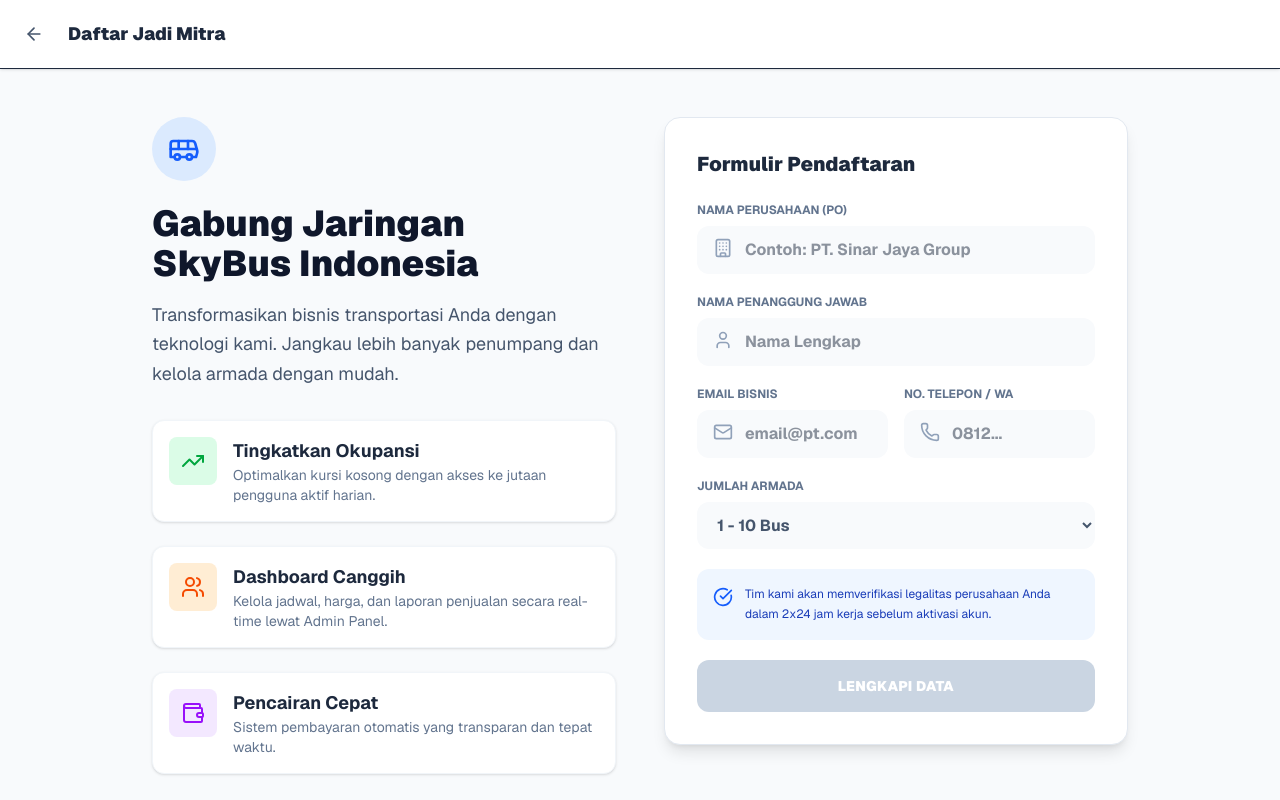
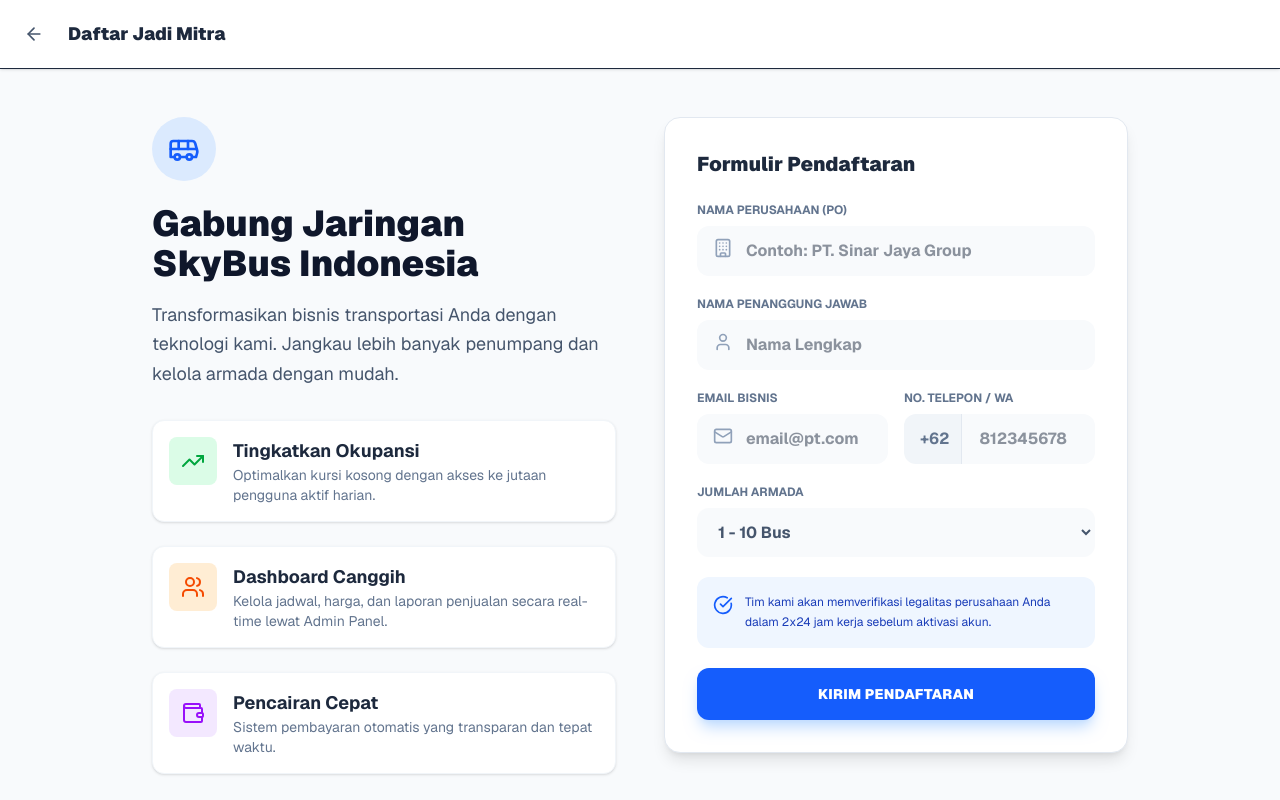
Before and after one commit to doaesque/skybus, a Next.js app: page /mitra/register in a window 1280 px wide. Shown: the top 800 px of the page. Built offline with nearby package versions, Linux system fonts and the light colour scheme.

Commit message:
feat(mitra): replace alerts with inline error states and custom success modal

```diff
--- a/src/app/mitra/register/page.tsx
+++ b/src/app/mitra/register/page.tsx
@@ -1,7 +1,7 @@
 "use client";
 
 import React, { useState } from 'react';
-import { ArrowLeft, Bus, Building, User, Mail, Phone, CheckCircle, TrendingUp, Users, Wallet } from 'lucide-react';
+import { ArrowLeft, Bus, Building, User, Mail, CheckCircle, TrendingUp, Users, Wallet, AlertCircle, X } from 'lucide-react';
 import Link from 'next/link';
 
 export default function MitraRegisterPage() {
@@ -13,16 +13,86 @@
     fleetSize: '1 - 10 Bus'
   });
 
+  const [isLoading, setIsLoading] = useState(false);
+  const [error, setError] = useState("");
+  const [errorFields, setErrorFields] = useState<string[]>([]);
+  const [showSuccessModal, setShowSuccessModal] = useState(false); // State untuk Popup Sukses
+
   const handleChange = (e: React.ChangeEvent<HTMLInputElement | HTMLSelectElement>) => {
     setFormData({ ...formData, [e.target.name]: e.target.value });
+    if (error) setError("");
+    if (errorFields.includes(e.target.name)) {
+        setErrorFields(errorFields.filter(field => field !== e.target.name));
+    }
   };
 
-  const isFormValid = formData.poName && formData.picName && formData.email && formData.phone;
+  const isEmailValid = (email: string) => /\S+@\S+\.\S+/.test(email);
+  const isPhoneValid = (phone: string) => phone.length >= 9;
+
+  const handleSubmit = () => {
+    const newErrorFields: string[] = [];
+    if (!formData.poName) newErrorFields.push('poName');
+    if (!formData.picName) newErrorFields.push('picName');
+    if (!formData.email || !isEmailValid(formData.email)) newErrorFields.push('email');
+    if (!formData.phone || !isPhoneValid(formData.phone)) newErrorFields.push('phone');
+
+    if (newErrorFields.length > 0) {
+        setErrorFields(newErrorFields);
+        setError("Mohon lengkapi formulir dengan data yang valid.");
+        return;
+    }
+
+    setIsLoading(true);
+    setTimeout(() => {
+        setIsLoading(false);
+        // Tampilkan Popup Sukses
+        setShowSuccessModal(true);
+    }, 1500);
+  };
+
+  const handleCloseModal = () => {
+      setShowSuccessModal(false);
+      // Reset Form setelah sukses dan ditutup
+      setFormData({ poName: '', picName: '', email: '', phone: '', fleetSize: '1 - 10 Bus' });
+      setErrorFields([]);
+  };
+
+  const getBorderColor = (fieldName: string) => {
+      return errorFields.includes(fieldName)
+        ? "border-red-500 focus:ring-red-500"
+        : "border-transparent focus:ring-blue-500";
+  };
 
   return (
-    <div className="min-h-screen bg-slate-50 dark:bg-slate-950 font-sans pb-20 text-slate-800 dark:text-slate-100 transition-colors">
+    <div className="min-h-screen bg-slate-50 dark:bg-slate-950 font-sans pb-20 text-slate-800 dark:text-slate-100 transition-colors relative">
 
-      {/* Header */}
+      {/* --- POPUP MODAL SUKSES --- */}
+      {showSuccessModal && (
+        <div className="fixed inset-0 z-50 flex items-center justify-center p-4 bg-slate-900/60 backdrop-blur-sm animate-in fade-in duration-200">
+            <div className="bg-white dark:bg-slate-900 w-full max-w-sm rounded-3xl shadow-2xl p-6 relative animate-in zoom-in-95 duration-200 border border-slate-100 dark:border-slate-800">
+                <button onClick={handleCloseModal} className="absolute top-4 right-4 text-slate-400 hover:text-slate-600 dark:hover:text-slate-200 transition">
+                    <X className="w-5 h-5" />
+                </button>
+
+                <div className="text-center">
+                    <div className="w-16 h-16 bg-green-100 dark:bg-green-900/30 rounded-full flex items-center justify-center mx-auto mb-4 text-green-600 dark:text-green-400">
+                        <CheckCircle className="w-8 h-8" />
+                    </div>
+                    <h3 className="text-xl font-black text-slate-900 dark:text-white mb-2">Pendaftaran Terkirim!</h3>
+                    <p className="text-slate-500 dark:text-slate-400 text-sm mb-6 leading-relaxed">
+                        Terima kasih telah mendaftar. Tim kemitraan SkyBus akan menghubungi Anda melalui WhatsApp/Email dalam waktu 1x24 jam.
+                    </p>
+                    <button
+                        onClick={handleCloseModal}
+                        className="w-full bg-slate-900 dark:bg-white text-white dark:text-slate-900 py-3 rounded-xl font-bold text-sm hover:bg-black dark:hover:bg-slate-200 transition shadow-lg"
+                    >
+                        Kembali ke Halaman
+                    </button>
+                </div>
+            </div>
+        </div>
+      )}
+
       <div className="bg-white dark:bg-slate-900 p-4 shadow-sm sticky top-0 z-40 flex items-center gap-4 border-b dark:border-slate-800">
         <Link href="/" className="p-2 hover:bg-slate-100 dark:hover:bg-slate-800 rounded-full transition">
             <ArrowLeft className="w-5 h-5 text-slate-600 dark:text-slate-400" />
@@ -32,7 +102,6 @@
 
       <div className="max-w-5xl mx-auto px-6 py-12 grid lg:grid-cols-2 gap-12">
 
-        {/* Kolom Kiri: Value Proposition (Keuntungan) */}
         <div className="space-y-8">
             <div>
                 <div className="inline-block p-4 bg-blue-100 dark:bg-blue-900/30 rounded-full mb-4 text-blue-600 dark:text-blue-400">
@@ -69,23 +138,43 @@
             </div>
         </div>
 
-        {/* Kolom Kanan: Form Pendaftaran */}
         <div className="bg-white dark:bg-slate-900 p-8 rounded-2xl shadow-lg border border-slate-200 dark:border-slate-800 h-fit">
             <h3 className="text-xl font-black mb-6">Formulir Pendaftaran</h3>
+
+            {error && (
+                <div className="bg-red-50 dark:bg-red-900/20 text-red-600 dark:text-red-400 p-4 rounded-xl flex items-center gap-3 text-sm font-bold animate-pulse mb-6 shadow-sm border border-red-100 dark:border-red-900/30">
+                    <AlertCircle className="w-5 h-5 flex-shrink-0" /> {error}
+                </div>
+            )}
+
             <form className="space-y-5">
                 <div>
                     <label className="block text-xs font-bold uppercase text-slate-500 dark:text-slate-400 mb-2">Nama Perusahaan (PO)</label>
                     <div className="relative">
-                        <Building className="absolute left-4 top-3 w-5 h-5 text-slate-400" />
-                        <input name="poName" onChange={handleChange} type="text" placeholder="Contoh: PT. Sinar Jaya Group" className="w-full pl-12 pr-4 py-3 bg-slate-50 dark:bg-slate-800 rounded-xl font-bold focus:outline-none focus:ring-2 focus:ring-blue-500 transition" />
+                        <Building className={`absolute left-4 top-3 w-5 h-5 ${errorFields.includes('poName') ? 'text-red-500' : 'text-slate-400'}`} />
+                        <input
+                            name="poName"
+                            value={formData.poName}
+                            onChange={handleChange}
+                            type="text"
+                            placeholder="Contoh: PT. Sinar Jaya Group"
+                            className={`w-full pl-12 pr-4 py-3 bg-slate-50 dark:bg-slate-800 rounded-xl font-bold focus:outline-none focus:ring-2 transition text-slate-800 dark:text-white border ${getBorderColor('poName')}`}
+                        />
                     </div>
                 </div>
 
                 <div>
                     <label className="block text-xs font-bold uppercase text-slate-500 dark:text-slate-400 mb-2">Nama Penanggung Jawab</label>
                     <div className="relative">
-                        <User className="absolute left-4 top-3 w-5 h-5 text-slate-400" />
-                        <input name="picName" onChange={handleChange} type="text" placeholder="Nama Lengkap" className="w-full pl-12 pr-4 py-3 bg-slate-50 dark:bg-slate-800 rounded-xl font-bold focus:outline-none focus:ring-2 focus:ring-blue-500 transition" />
+                        <User className={`absolute left-4 top-3 w-5 h-5 ${errorFields.includes('picName') ? 'text-red-500' : 'text-slate-400'}`} />
+                        <input
+                            name="picName"
+                            value={formData.picName}
+                            onChange={handleChange}
+                            type="text"
+                            placeholder="Nama Lengkap"
+                            className={`w-full pl-12 pr-4 py-3 bg-slate-50 dark:bg-slate-800 rounded-xl font-bold focus:outline-none focus:ring-2 transition text-slate-800 dark:text-white border ${getBorderColor('picName')}`}
+                        />
                     </div>
                 </div>
 
@@ -93,22 +182,38 @@
                     <div>
                         <label className="block text-xs font-bold uppercase text-slate-500 dark:text-slate-400 mb-2">Email Bisnis</label>
                         <div className="relative">
-                            <Mail className="absolute left-4 top-3 w-5 h-5 text-slate-400" />
-                            <input name="email" onChange={handleChange} type="email" placeholder="email@pt.com" className="w-full pl-12 pr-4 py-3 bg-slate-50 dark:bg-slate-800 rounded-xl font-bold focus:outline-none focus:ring-2 focus:ring-blue-500 transition" />
+                            <Mail className={`absolute left-4 top-3 w-5 h-5 ${errorFields.includes('email') ? 'text-red-500' : 'text-slate-400'}`} />
+                            <input
+                                name="email"
+                                value={formData.email}
+                                onChange={handleChange}
+                                type="email"
+                                placeholder="email@pt.com"
+                                className={`w-full pl-12 pr-4 py-3 bg-slate-50 dark:bg-slate-800 rounded-xl font-bold focus:outline-none focus:ring-2 transition text-slate-800 dark:text-white border ${getBorderColor('email')}`}
+                            />
                         </div>
                     </div>
                     <div>
                         <label className="block text-xs font-bold uppercase text-slate-500 dark:text-slate-400 mb-2">No. Telepon / WA</label>
-                        <div className="relative">
-                            <Phone className="absolute left-4 top-3 w-5 h-5 text-slate-400" />
-                            <input name="phone" onChange={handleChange} type="tel" placeholder="0812..." className="w-full pl-12 pr-4 py-3 bg-slate-50 dark:bg-slate-800 rounded-xl font-bold focus:outline-none focus:ring-2 focus:ring-blue-500 transition" />
+                        <div className="relative flex">
+                            <div className="pl-4 pr-3 py-3 bg-slate-100 dark:bg-slate-800 rounded-l-xl font-bold text-slate-500 border-r border-slate-200 dark:border-slate-700 flex items-center">
+                                +62
+                            </div>
+                            <input
+                                name="phone"
+                                value={formData.phone}
+                                onChange={handleChange}
+                                type="tel"
+                                placeholder="812345678"
+                                className={`w-full pl-4 pr-4 py-3 bg-slate-50 dark:bg-slate-800 rounded-r-xl font-bold focus:outline-none focus:ring-2 transition text-slate-800 dark:text-white border ${getBorderColor('phone')}`}
+                            />
                         </div>
                     </div>
                 </div>
 
                 <div>
                     <label className="block text-xs font-bold uppercase text-slate-500 dark:text-slate-400 mb-2">Jumlah Armada</label>
-                    <select name="fleetSize" onChange={handleChange} className="w-full px-4 py-3 bg-slate-50 dark:bg-slate-800 rounded-xl font-bold focus:outline-none focus:ring-2 focus:ring-blue-500 transition text-slate-600 dark:text-slate-300">
+                    <select name="fleetSize" value={formData.fleetSize} onChange={handleChange} className="w-full px-4 py-3 bg-slate-50 dark:bg-slate-800 rounded-xl font-bold focus:outline-none focus:ring-2 focus:ring-blue-500 transition text-slate-600 dark:text-slate-300 border border-transparent">
                         <option>1 - 10 Bus</option>
                         <option>11 - 50 Bus</option>
                         <option>50+ Bus</option>
@@ -124,11 +229,11 @@
 
                 <button
                     type="button"
-                    disabled={!isFormValid}
-                    onClick={(e) => e.preventDefault()}
-                    className="w-full bg-blue-600 hover:bg-blue-700 text-white py-4 rounded-xl font-black text-sm uppercase tracking-wide transition shadow-lg shadow-blue-200 dark:shadow-none disabled:bg-slate-300 disabled:cursor-not-allowed disabled:shadow-none dark:disabled:bg-slate-800 dark:disabled:text-slate-500"
+                    onClick={handleSubmit}
+                    disabled={isLoading}
+                    className="w-full bg-blue-600 hover:bg-blue-700 text-white py-4 rounded-xl font-black text-sm uppercase tracking-wide transition shadow-lg shadow-blue-200 dark:shadow-none flex justify-center items-center disabled:opacity-70 disabled:cursor-not-allowed"
                 >
-                    {isFormValid ? 'Kirim Pendaftaran' : 'Lengkapi Data'}
+                    {isLoading ? <span className="w-5 h-5 border-2 border-white/30 border-t-white rounded-full animate-spin"></span> : 'Kirim Pendaftaran'}
                 </button>
             </form>
         </div>
```
